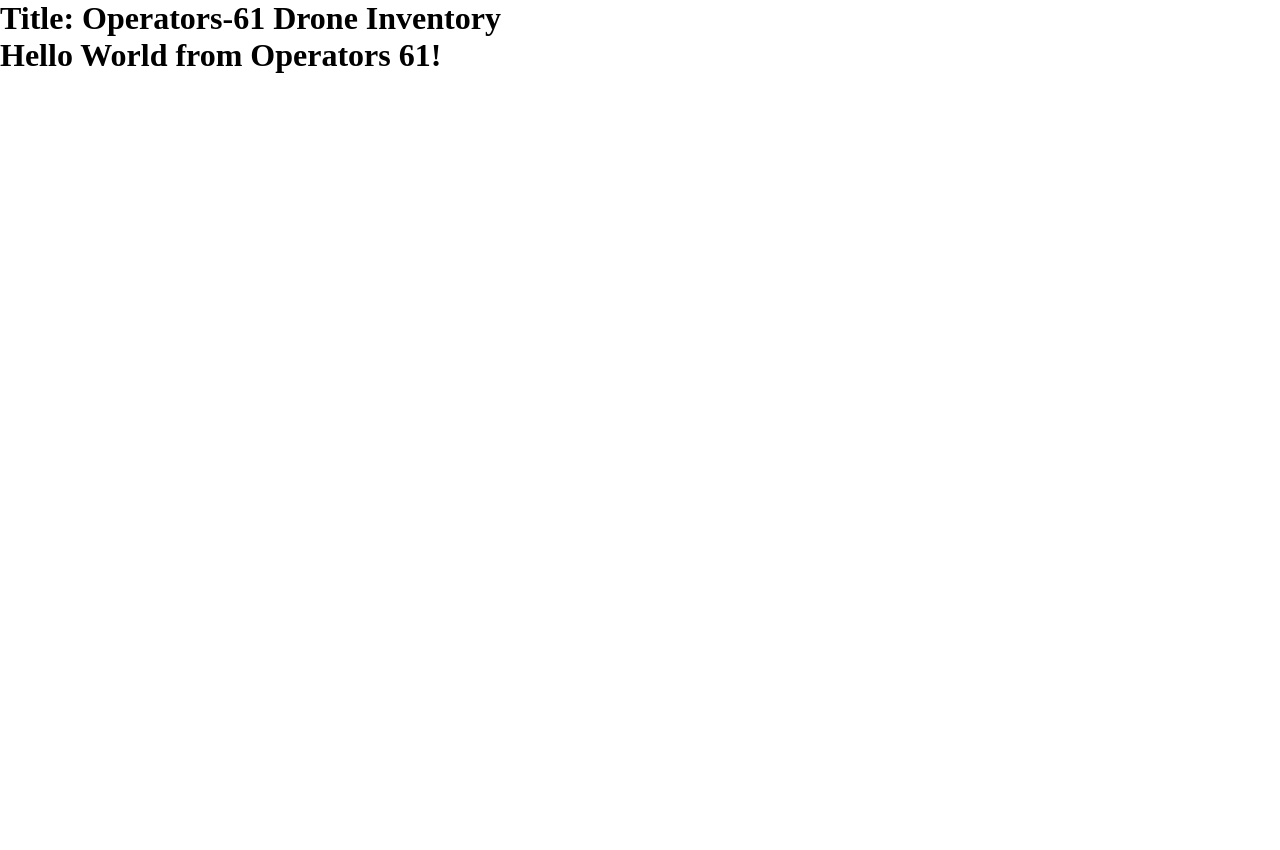
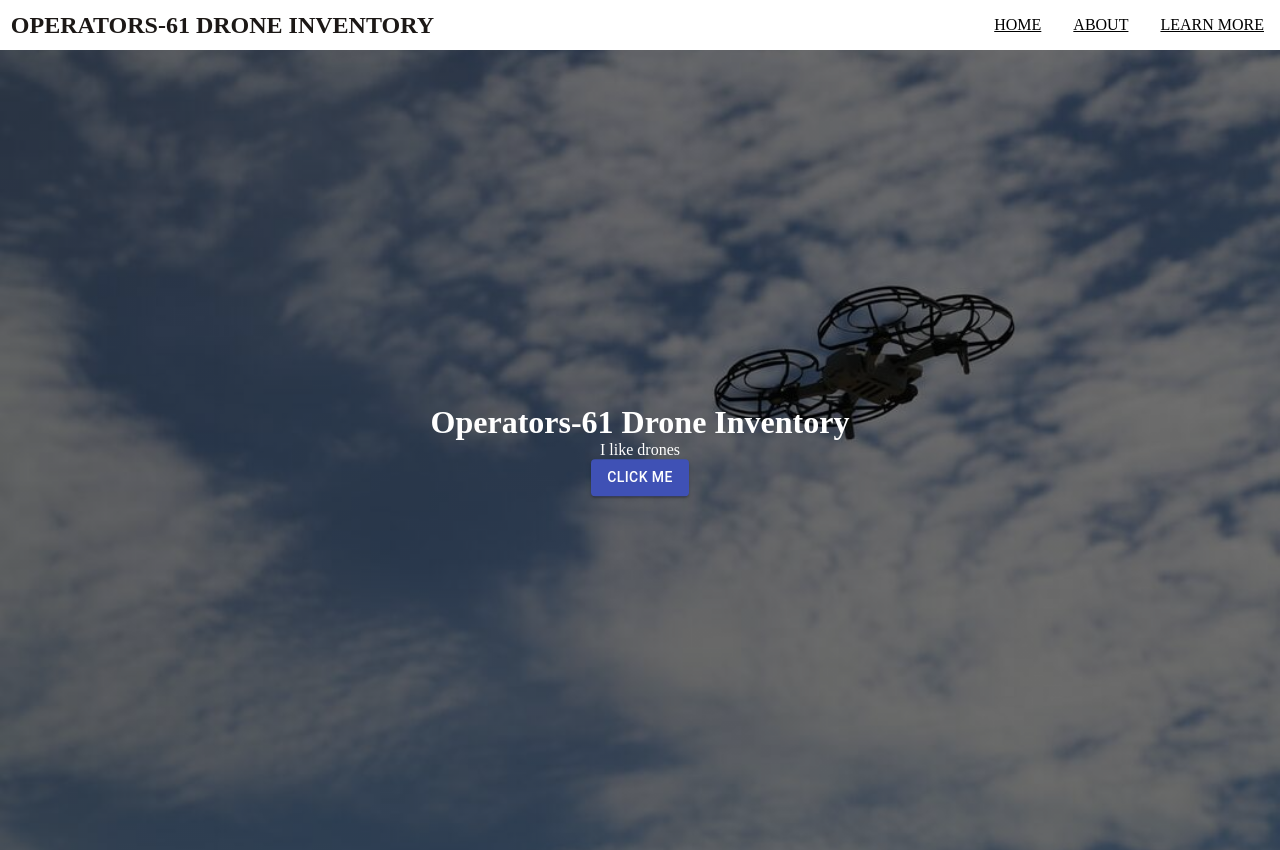
Before and after one commit to CodingTemple/operators61-react-drone-inventory, a React (Create React App) app: page / in a window 1280 px wide. Before the commit the page ends 800 px from the top, so only its background shows below. Built offline with nearby package versions, Linux system fonts and the light colour scheme.

Commit message:
styling and routing to new components

```diff
--- a/package.json
+++ b/package.json
@@ -4,6 +4,8 @@
   "private": true,
   "dependencies": {
     "@material-ui/core": "^4.11.4",
+    "@material-ui/data-grid": "^4.0.0-alpha.29",
+    "@material-ui/icons": "^4.11.2",
     "@testing-library/jest-dom": "^5.12.0",
     "@testing-library/react": "^11.2.7",
     "@testing-library/user-event": "^12.8.3",
@@ -11,8 +13,10 @@
     "@types/node": "^12.20.13",
     "@types/react": "^17.0.6",
     "@types/react-dom": "^17.0.5",
+    "@types/react-router-dom": "^5.1.7",
     "react": "^17.0.2",
     "react-dom": "^17.0.2",
+    "react-router-dom": "^5.2.0",
     "react-scripts": "4.0.3",
     "typescript": "^4.2.4",
     "web-vitals": "^1.1.2"
--- a/public/index.html
+++ b/public/index.html
@@ -15,6 +15,7 @@
       user's mobile device or desktop. See https://developers.google.com/web/fundamentals/web-app-manifest/
     -->
     <link rel="manifest" href="%PUBLIC_URL%/manifest.json" />
+
     <!--
       Notice the use of %PUBLIC_URL% in the tags above.
       It will be replaced with the URL of the `public` folder during the build.
--- /dev/null
+++ b/src/components/Dashboard/Dashboard.tsx
@@ -0,0 +1,31 @@
+import React, { useState } from 'react';
+import { Drawer as MUIDrawer,
+    ListItem,
+    List,
+    ListItemIcon,
+    ListItemText,
+    Theme,
+    useTheme,
+    makeStyles,
+    createStyles,
+    AppBar,
+    Toolbar,
+    IconButton,
+    Divider,
+    Button
+} from '@material-ui/core';
+import CssBaseline from '@material-ui/core/CssBaseline';
+import MenuIcon from '@material-ui/icons/Menu';
+import ChevronLeftIcon from '@material-ui/icons/ChevronLeft';
+import ChevronRightIcon from '@material-ui/icons/ChevronRight';
+import clsx from 'clsx';
+import { RouteComponentProps, withRouter, Switch, Route } from 'react-router-dom';
+
+
+export const Dashboard = () =>{
+    return (
+        <div>
+            <h1>Dashboard</h1>
+        </div>
+    )
+}
--- /dev/null
+++ b/src/components/Dashboard/index.ts
@@ -0,0 +1 @@
+export * from './Dashboard';
--- a/src/components/Home/Home.tsx
+++ b/src/components/Home/Home.tsx
@@ -1,14 +1,100 @@
 import React from 'react';
+// New Styles Code
+import { makeStyles } from '@material-ui/core';
+import Button from '@material-ui/core/Button';
+import drone_image from '../../assets/images/sample_drone_image.jpg';
+import { Link } from 'react-router-dom';
+
 
 interface Props{
     title: string
 }
 
+//New Styling Code
+const useStyles = makeStyles({
+    root: {
+        padding: '0',
+        margin: '0'
+    },
+    navbar_container: {
+        display: 'flex',
+        justifyContent: 'space-between',
+        alignItems: 'center'
+    },
+    logo: {
+        margin: '0 0 0 0.45em'
+    },
+    logo_a:{
+        color: 'rgb(28,24,22)'
+    },
+    logo_navigation: {
+        listStyle: 'none',
+        textTransform: 'uppercase',
+        textDecoration: 'none'
+    },
+    navigation: {
+        display: 'flex'
+    },
+    nav_a: {
+        display: 'block',
+        padding: '1em',
+        color: 'black'
+    },
+    main: {
+        backgroundImage: `linear-gradient(rgba(0, 0, 0, 0.5), rgba(0, 0, 0, 0.5)), url(${drone_image});`,
+        width: '100%',
+        height: '100%',
+        backgroundSize: 'cover',
+        backgroundRepeat: 'no-repeat',
+        backgroundPosition: 'center',
+        position: 'absolute'
+    },
+    main_text: {
+        textAlign: 'center',
+        position: 'relative',
+        top: '50%',
+        left: '50%',
+        transform: 'translate(-50%, -50%)',
+        color: 'white'
+    }
+
+});
+
+
 export const Home = ( props:Props ) => {
+    // Create our classes variable
+    const classes = useStyles();
+
     return (
-        <div>
-            <h1>Title: {props.title}</h1>
-            <h1>Hello World from Operators 61!</h1>
+        <div className={classes.root}>
+            <nav>
+                <div className={classes.navbar_container}>
+                    <h1 className={`${classes.logo}`}>
+                        <Link to="/" className={`${classes.logo_a} ${classes.logo_navigation}`}>{props.title}</Link>
+                    </h1>
+                    <ul className={`${classes.navigation} ${classes.logo_navigation}`}>
+                        <li>
+                            <Link to="/" className={classes.nav_a}>Home</Link>
+                        </li>
+                        <li>
+                            <Link to="/dashboard" className={classes.nav_a}>About</Link>
+                        </li>
+                        <li>
+                            <Link to="/signin" className={classes.nav_a}>Learn More</Link>
+                        </li>
+                    </ul>
+                </div>
+            </nav>
+            <main className={classes.main}>
+                <div className={classes.main_text}>
+                    <h1>{ props.title }</h1>
+                    <p>I like drones</p>
+                    <Link to='/dashboard'>
+                        <Button color='primary' variant="contained">Click Me</Button>
+                    </Link>
+
+                </div>
+            </main>
         </div>
     )
 }
--- /dev/null
+++ b/src/components/SignIn/SignIn.tsx
@@ -0,0 +1,9 @@
+import React from 'react';
+
+export const SignIn = () => {
+    return (
+        <div>
+            <h1>SignIn Here</h1>
+        </div>
+    )
+}
--- /dev/null
+++ b/src/components/SignIn/index.ts
@@ -0,0 +1 @@
+export * from './SignIn'
--- a/src/components/index.tsx
+++ b/src/components/index.tsx
@@ -1 +1,3 @@
 export * from './Home';
+export * from './Dashboard';
+export * from './SignIn';
--- a/src/index.tsx
+++ b/src/index.tsx
@@ -1,12 +1,27 @@
 import React from 'react';
 import ReactDOM from 'react-dom';
-import { Home } from './components'
+import { Home, Dashboard, SignIn } from './components'
 import './styles.css'
 import reportWebVitals from './reportWebVitals';
 
+//import for react routing
+import { BrowserRouter as Router, Switch, Route } from 'react-router-dom';
+
 ReactDOM.render(
   <React.StrictMode>
-    <Home title='Operators-61 Drone Inventory'/>
+    <Router>
+      <Switch>
+        <Route exact path='/'>
+          <Home title='Operators-61 Drone Inventory'/>
+        </Route>
+
+        <Route path='/dashboard' component={Dashboard} />
+
+        <Route path='/signin' component={SignIn} />
+
+
+      </Switch>
+    </Router>
   </React.StrictMode>,
   document.getElementById('root')
 );
```
Also changed, not shown: 1 other file (tests, documents, lock files or other folders).
